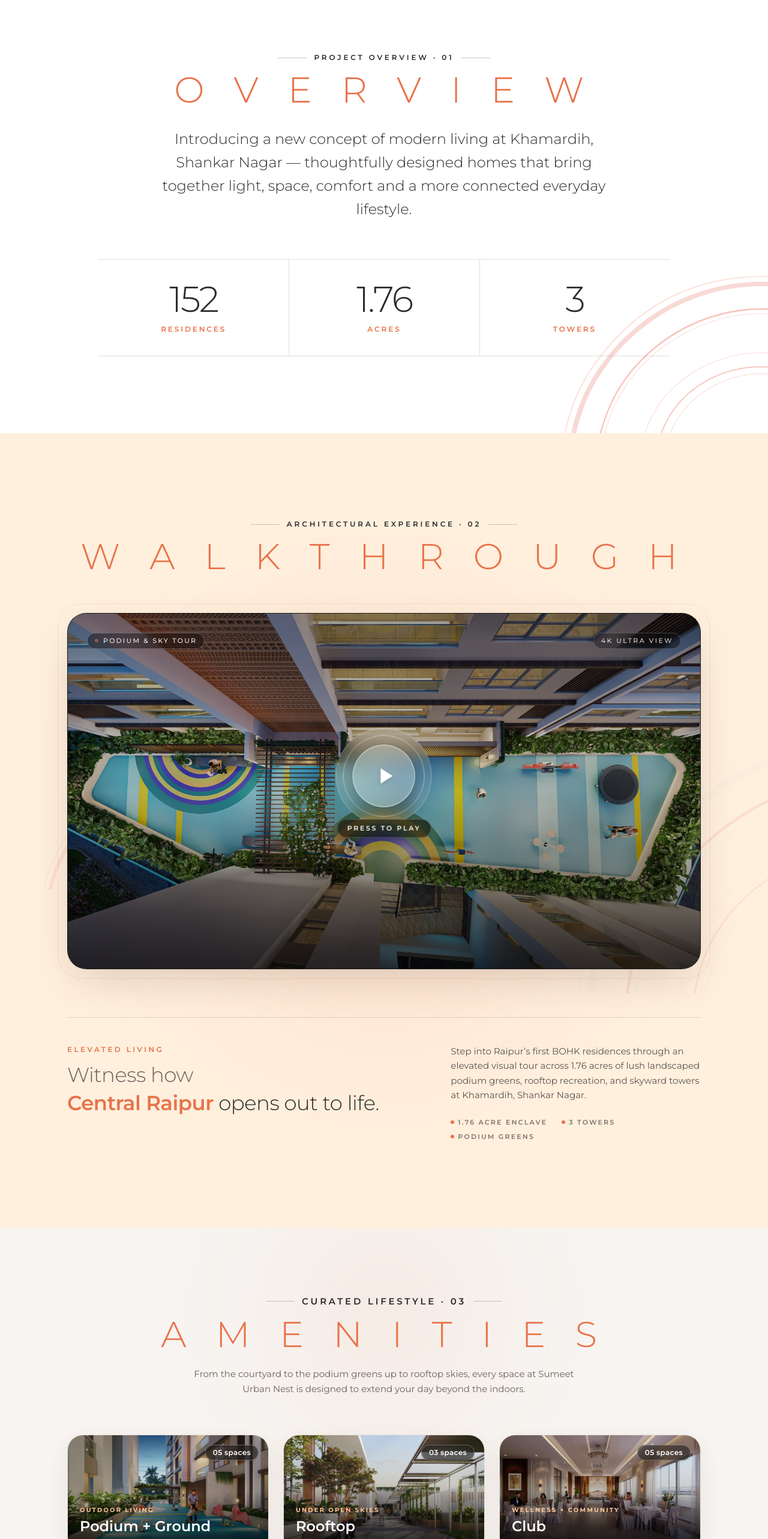
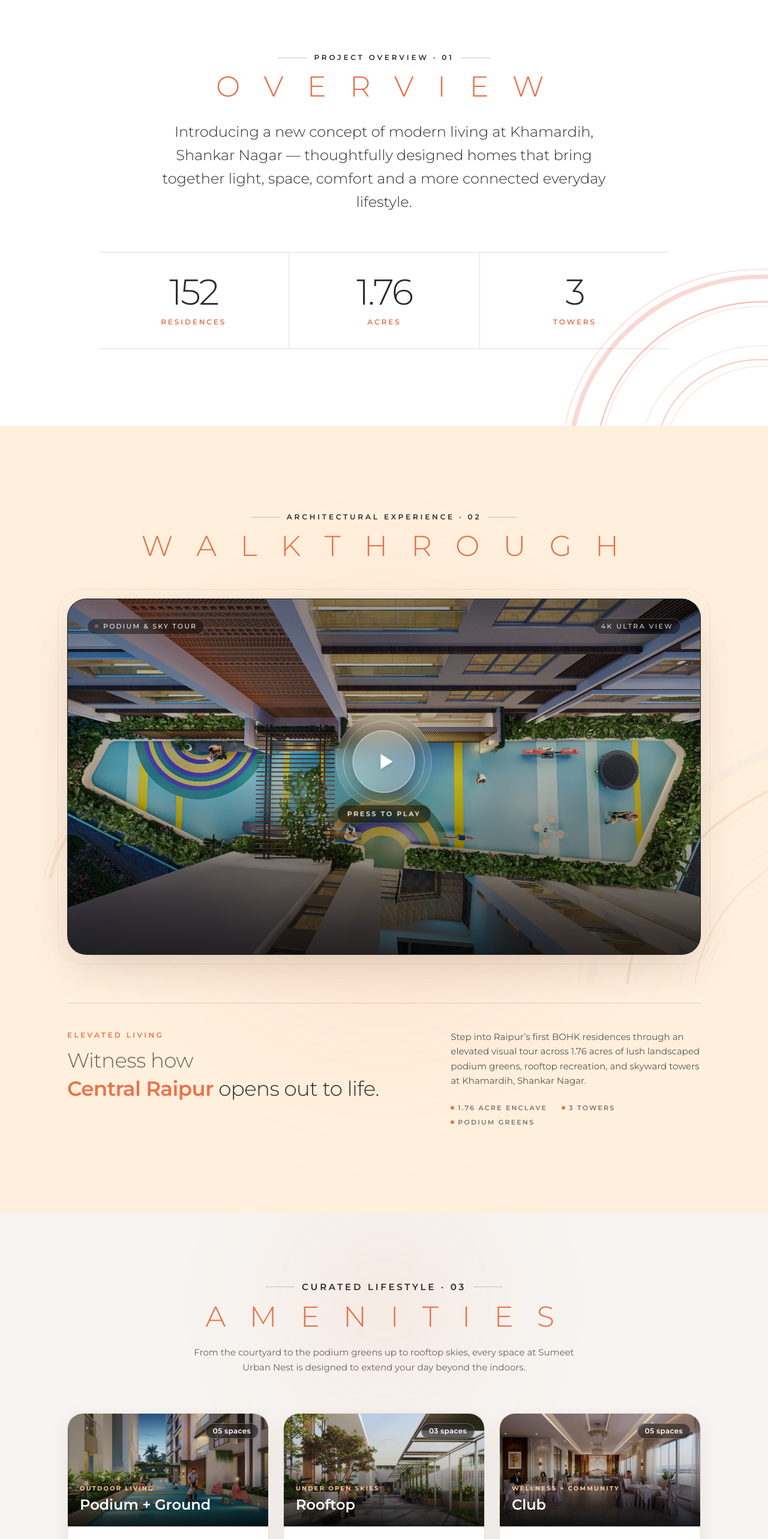
Before and after one commit to Shyanil/sumeet-urban-nest, a Next.js app: page / in a window 1280 px wide. Shown: the part 840-3406 px from the top of the page at 60% size. Built offline with nearby package versions, Linux system fonts and the light colour scheme.

Commit message:
Reduce mobile font sizes for all spaced section headings to ensure perfect responsive fit

```diff
--- a/src/components/AmenitiesSection.tsx
+++ b/src/components/AmenitiesSection.tsx
@@ -289,7 +289,7 @@ export default function AmenitiesSection() {
             <span className="h-px w-6 bg-[#2c2b29]/25 sm:w-12" />
           </div>
 
-          <h2 className="text-2xl font-light tracking-[0.16em] text-coral min-[380px]:text-3xl min-[380px]:tracking-[0.22em] sm:text-4xl sm:tracking-[0.28em] md:text-5xl lg:text-6xl uppercase">
+          <h2 className="whitespace-nowrap text-lg min-[380px]:text-xl sm:text-3xl md:text-4xl lg:text-5xl font-light tracking-[0.18em] sm:tracking-[0.28em] text-coral uppercase">
             A M E N I T I E S
           </h2>
 
--- a/src/components/ContactSection.tsx
+++ b/src/components/ContactSection.tsx
@@ -52,7 +52,7 @@ export default function ContactSection() {
             <span className="h-px w-8 bg-[#2c2b29]/25 sm:w-12" />
           </div>
 
-          <h2 className="w-full text-center whitespace-nowrap text-[17px] min-[380px]:text-[20px] sm:text-3xl md:text-4xl lg:text-5xl font-light tracking-[0.14em] min-[380px]:tracking-[0.18em] sm:tracking-[0.22em] text-coral uppercase pl-[0.14em]">
+          <h2 className="w-full text-center whitespace-nowrap text-[13px] min-[380px]:text-[15px] sm:text-2xl md:text-3xl lg:text-4xl xl:text-5xl font-light tracking-[0.12em] min-[380px]:tracking-[0.16em] sm:tracking-[0.22em] text-coral uppercase pl-[0.12em]">
             C O N N E C T &nbsp; W I T H &nbsp; U S
           </h2>
         </div>
--- a/src/components/DeveloperSection.tsx
+++ b/src/components/DeveloperSection.tsx
@@ -72,7 +72,7 @@ export default function DeveloperSection() {
             <span className="h-px w-8 bg-[#2c2b29]/25 sm:w-12" />
           </div>
 
-          <h2 className="w-full text-center whitespace-nowrap text-[17px] min-[380px]:text-[20px] sm:text-3xl md:text-4xl lg:text-5xl font-light tracking-[0.14em] min-[380px]:tracking-[0.18em] sm:tracking-[0.22em] text-coral uppercase pl-[0.14em]">
+          <h2 className="w-full text-center whitespace-nowrap text-[13px] min-[380px]:text-[15px] sm:text-2xl md:text-3xl lg:text-4xl xl:text-5xl font-light tracking-[0.12em] min-[380px]:tracking-[0.16em] sm:tracking-[0.22em] text-coral uppercase pl-[0.12em]">
             A B O U T &nbsp; D E V E L O P E R
           </h2>
 
--- a/src/components/LocationSection.tsx
+++ b/src/components/LocationSection.tsx
@@ -36,7 +36,7 @@ export default function LocationSection() {
             </span>
           </div>
 
-          <h2 className="whitespace-nowrap text-2xl font-light tracking-[0.22em] text-coral min-[380px]:text-3xl sm:text-4xl md:text-5xl uppercase">
+          <h2 className="whitespace-nowrap text-lg min-[380px]:text-xl sm:text-3xl md:text-4xl lg:text-5xl font-light tracking-[0.18em] sm:tracking-[0.24em] text-coral uppercase">
             L O C A T I O N
           </h2>
 
--- a/src/components/OverviewSection.tsx
+++ b/src/components/OverviewSection.tsx
@@ -26,7 +26,7 @@ export default function OverviewSection() {
         </div>
 
         {/* Main Heading in Orange */}
-        <h2 className="whitespace-nowrap text-2xl min-[380px]:text-3xl font-light tracking-[0.2em] min-[380px]:tracking-[0.24em] text-coral sm:text-4xl sm:tracking-[0.28em] md:text-5xl lg:text-6xl uppercase">
+        <h2 className="whitespace-nowrap text-lg min-[380px]:text-xl sm:text-3xl md:text-4xl lg:text-5xl font-light tracking-[0.2em] sm:tracking-[0.28em] text-coral uppercase">
           O V E R V I E W
         </h2>
 
--- a/src/components/PlanSection.tsx
+++ b/src/components/PlanSection.tsx
@@ -253,7 +253,7 @@ export default function PlanSection() {
               </span>
             </div>
 
-            <h2 className="text-2xl min-[380px]:text-3xl font-light tracking-[0.16em] min-[380px]:tracking-[0.22em] text-coral sm:text-4xl sm:tracking-[0.28em] md:text-5xl uppercase">
+            <h2 className="text-[14px] min-[380px]:text-[16px] sm:text-3xl md:text-4xl lg:text-5xl font-light tracking-[0.14em] min-[380px]:tracking-[0.18em] sm:tracking-[0.28em] text-coral uppercase">
               M A S T E R &nbsp; P L A N
             </h2>
           </div>
--- a/src/components/SpecificationsSection.tsx
+++ b/src/components/SpecificationsSection.tsx
@@ -101,7 +101,7 @@ export default function SpecificationsSection() {
             <span className="h-px w-8 bg-[#2c2b29]/25 sm:w-12" />
           </div>
 
-          <h2 className="whitespace-nowrap text-xl font-light tracking-[0.2em] text-coral min-[380px]:text-2xl sm:text-3xl sm:tracking-[0.25em] md:text-4xl lg:text-5xl xl:text-6xl uppercase">
+          <h2 className="whitespace-nowrap text-base min-[380px]:text-lg sm:text-3xl md:text-4xl lg:text-5xl xl:text-6xl font-light tracking-[0.16em] min-[380px]:tracking-[0.2em] sm:tracking-[0.25em] text-coral uppercase">
             SPECIFICATIONS
           </h2>
         </div>
--- a/src/components/WalkthroughSection.tsx
+++ b/src/components/WalkthroughSection.tsx
@@ -53,7 +53,7 @@ export default function WalkthroughSection() {
             <span className="h-px w-6 bg-[#2c2b29]/25 sm:w-12" />
           </div>
 
-          <h2 className="whitespace-nowrap text-[19px] min-[380px]:text-[22px] font-light tracking-[0.16em] min-[380px]:tracking-[0.2em] text-coral sm:text-4xl sm:tracking-[0.28em] md:text-5xl lg:text-6xl uppercase">
+          <h2 className="whitespace-nowrap text-[14px] min-[380px]:text-[16px] sm:text-3xl md:text-4xl lg:text-5xl font-light tracking-[0.14em] min-[380px]:tracking-[0.18em] sm:tracking-[0.28em] text-coral uppercase">
             W A L K T H R O U G H
           </h2>
         </div>
--- a/src/components/ui/lumina-interactive-list.tsx
+++ b/src/components/ui/lumina-interactive-list.tsx
@@ -40,7 +40,7 @@ export function LuminaInteractiveList({
             <span className="h-px w-6 bg-[#2c2b29]/25 sm:w-12" />
           </div>
 
-          <h2 className="whitespace-nowrap text-2xl min-[380px]:text-3xl font-light tracking-[0.2em] min-[380px]:tracking-[0.24em] text-coral sm:text-4xl sm:tracking-[0.28em] md:text-5xl lg:text-6xl uppercase">
+          <h2 className="whitespace-nowrap text-lg min-[380px]:text-xl sm:text-3xl md:text-4xl lg:text-5xl font-light tracking-[0.2em] sm:tracking-[0.28em] text-coral uppercase">
             G A L L E R Y
           </h2>
         </div>
```
